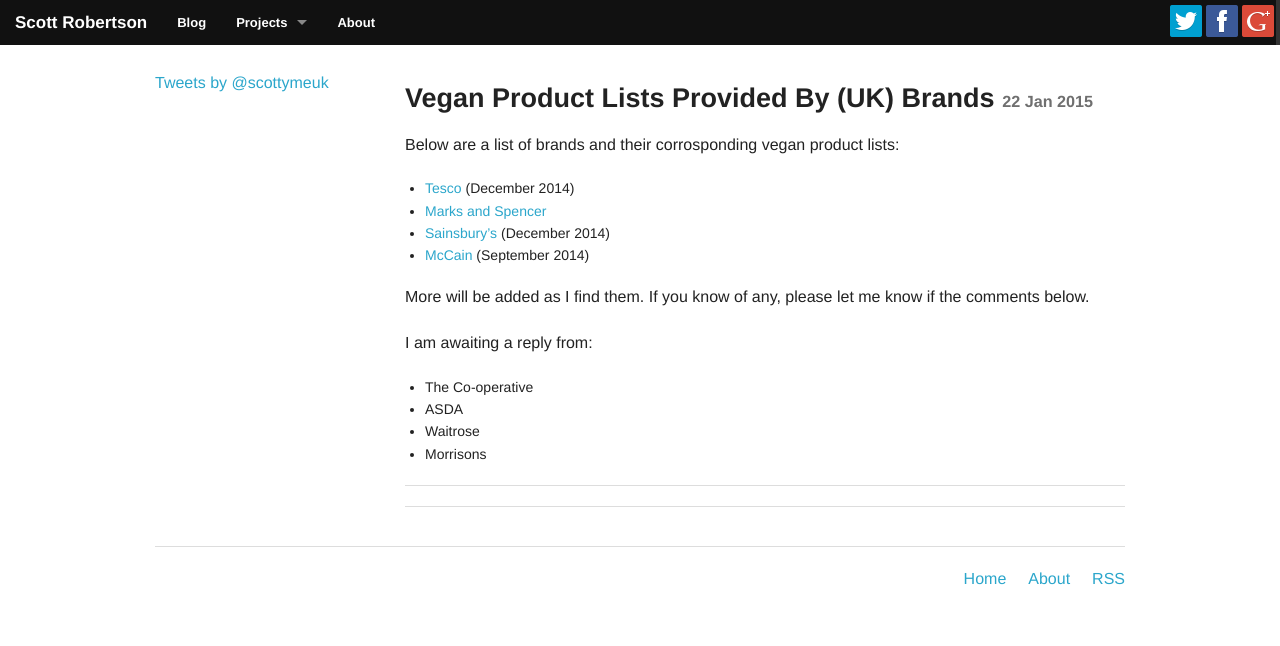
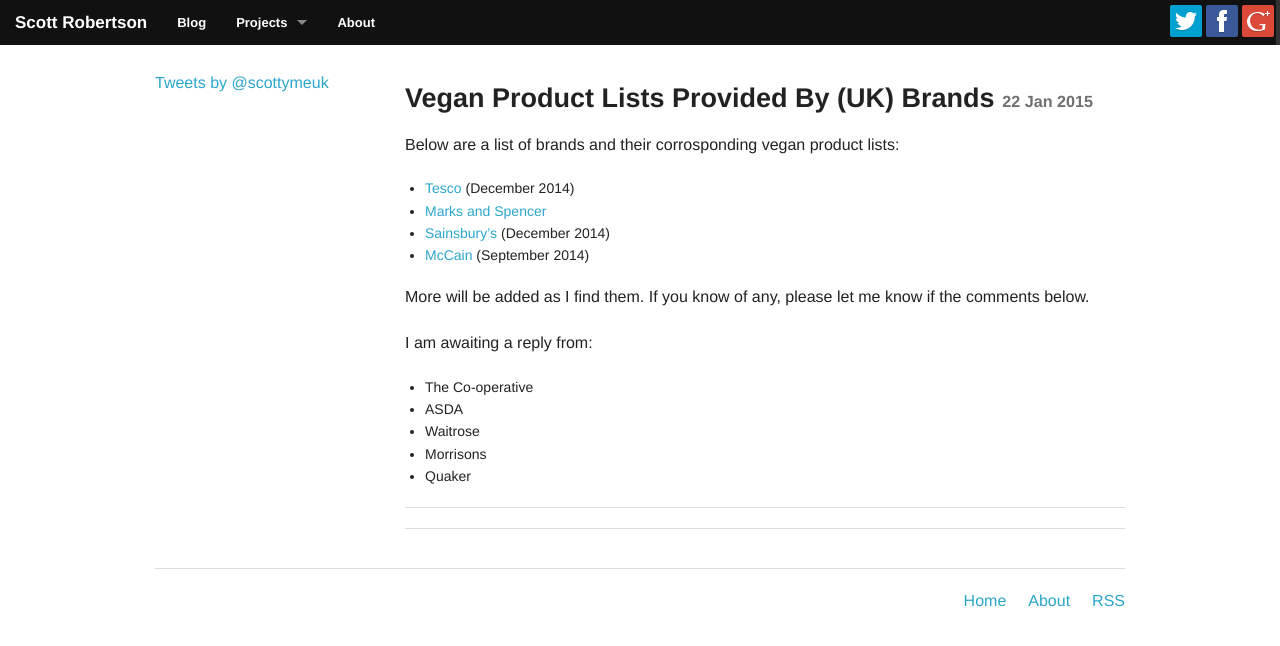
Before and after one commit to scottrobertson/scottrobertson.me, a Jekyll site: the page built from _posts/2015-01-22-uk-brands-vegan-lists.markdown, in a window 1280 px wide. Shown: the top 646 px of the page. Built offline with Jekyll 4.4.1, drawn with Linux system fonts in a browser that asks for light colours; nearby versions of some CDN libraries; Markdown is read by kramdown in place of the engine named in the settings; comment, search, counter and statistics services are not loaded.

Commit message:
Update 2015-01-22-uk-brands-vegan-lists.markdown

```diff
--- a/_posts/2015-01-22-uk-brands-vegan-lists.markdown
+++ b/_posts/2015-01-22-uk-brands-vegan-lists.markdown
@@ -20,3 +20,4 @@
 - ASDA
 - Waitrose
 - Morrisons
+- Quaker
```
